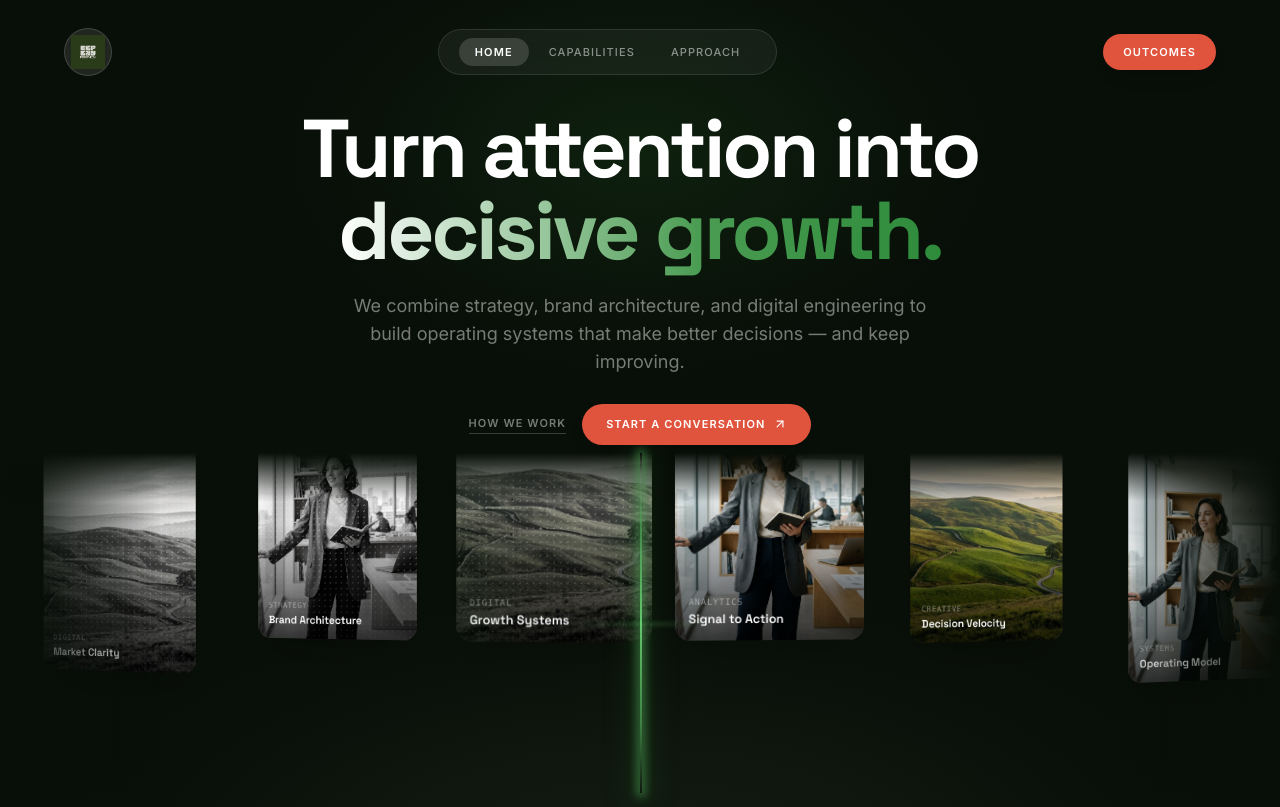
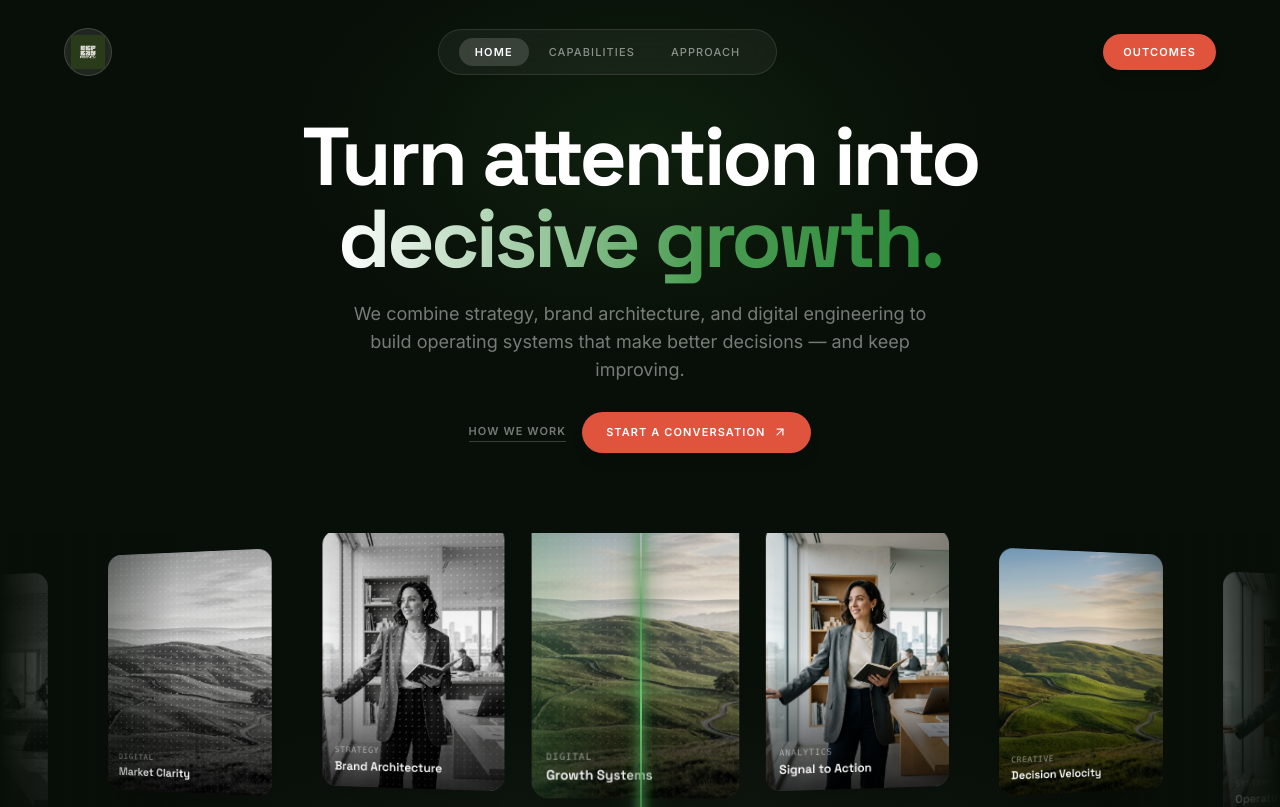
Before and after one commit to Dinushastargirl/replayagency, a Next.js app: page / in a window 1280 px wide. Shown: the top 807 px of the page. Built offline with nearby package versions, Linux system fonts and the light colour scheme.

Commit message:
fix: continuous infinite slideshow loop with zero resets and generous negative space

```diff
--- a/components/hero/PastureHero.tsx
+++ b/components/hero/PastureHero.tsx
@@ -17,163 +17,136 @@ const CARDS = [
   { id: "card-8", img: "/hero-pasture.jpg",      label: "Market Clarity",       tag: "DIGITAL"   },
 ];
 
-// 5 copies — enough to fill any viewport with seamless wrap
-const ALL_CARDS = [...CARDS, ...CARDS, ...CARDS, ...CARDS, ...CARDS];
+// 16 persistent slots (2 full sets of 8) guarantees unbroken, continuous stream with zero gaps
+const M = 16;
+const SLOTS = Array.from({ length: M }, (_, i) => ({
+  slotIndex: i,
+  card: CARDS[i % CARDS.length],
+}));
 
-const CARD_WIDTH  = 200;
+const CARD_WIDTH = 200;
 const CARD_HEIGHT = 280;
-const GAP         = 18;
-const CARD_STRIDE = CARD_WIDTH + GAP;
-const TOTAL_WIDTH = CARDS.length * CARD_STRIDE;
-const SPEED       = 0.55;
-// How high the arc rises at centre (px) — bigger = stronger upward curve
-const ARC_HEIGHT  = 90;
-// Width of the arc spread (half‑width in px from beam centre)
-const ARC_SPREAD  = 680;
-
-// ─── Individual Card ───────────────────────────────────────────────────────────
-function GalleryCard({
-  card,
-  cardLeft,
-  beamX,
-}: {
-  card: (typeof CARDS)[0];
-  cardLeft: number;
-  beamX: number;
-}) {
-  const cardCenter = cardLeft + CARD_WIDTH / 2;
-  const dist       = cardCenter - beamX; // negative = left, positive = right
-
-  // ── Arc: parabola — centre cards highest, edges dip down
-  const normDist  = dist / ARC_SPREAD;                          // −1…+1 at edges
-  const arcY      = ARC_HEIGHT * normDist * normDist - ARC_HEIGHT; // 0 at centre, +ARC_HEIGHT at edges
-
-  // ── Colour reveal (left = B&W, right = colour)
-  const colourT = Math.min(1, Math.max(0, (dist + 120) / 240));
-
-  // ── 3D tilt toward beam
-  const rotateY = Math.max(-22, Math.min(22, dist * 0.065));
-
-  // ── Proximity scale
-  const proximity = Math.max(0, 1 - Math.abs(dist) / 340);
-  const scale     = 0.82 + proximity * 0.22;
-
-  // ── Z‑index: centre cards on top
-  const zIndex = Math.round(proximity * 12);
-
-  return (
-    <div
-      className="absolute top-0 overflow-hidden rounded-2xl shadow-2xl"
-      style={{
-        left:      cardLeft,
-        width:     CARD_WIDTH,
-        height:    CARD_HEIGHT,
-        transform: `perspective(900px) rotateY(${rotateY}deg) translateY(${arcY}px) scale(${scale})`,
-        transition:"transform 0.04s linear",
-        zIndex,
-      }}
-    >
-      {/* Photo */}
-      <div className="absolute inset-0">
-        <Image src={card.img} alt={card.label} fill className="object-cover object-center" sizes="200px" />
-      </div>
-
-      {/* Desaturation (B&W left of beam) */}
-      <div
-        className="absolute inset-0 bg-black mix-blend-color"
-        style={{ opacity: Math.max(0, 1 - colourT) * 0.97 }}
-      />
-
-      {/* Halftone dot matrix */}
-      <div
-        className="absolute inset-0"
-        style={{
-          opacity: Math.max(0, 1 - colourT) * 0.5,
-          backgroundImage: "radial-gradient(circle, rgba(255,255,255,0.55) 1px, transparent 1px)",
-          backgroundSize:  "7px 7px",
-        }}
-      />
-
-      {/* Vignette */}
-      <div className="absolute inset-0 bg-gradient-to-t from-black/75 via-transparent to-black/10" />
-
-      {/* Label */}
-      <div className="absolute bottom-0 left-0 right-0 p-3.5">
-        <div className="text-[9px] font-mono text-white/45 uppercase tracking-widest mb-0.5">{card.tag}</div>
-        <div className="text-[13px] font-semibold text-white leading-tight font-display">{card.label}</div>
-      </div>
-
-      {/* Beam glow edge on the card nearest beam */}
-      {Math.abs(dist) < 150 && (
-        <div
-          className="absolute inset-0 pointer-events-none"
-          style={{
-            background: `linear-gradient(${dist < 0 ? "270deg" : "90deg"}, transparent 60%, rgba(45,100,50,${0.22 * (1 - Math.abs(dist) / 150)}) 100%)`,
-          }}
-        />
-      )}
-    </div>
-  );
-}
+const CARD_STRIDE = 224;
+const TOTAL_WIDTH = M * CARD_STRIDE; // 3584px
+const X_MIN = -CARD_STRIDE * 2; // -448px (off-screen left buffer)
+const SPEED = 0.75; // Continuous smooth speed
+const BASE_Y = 24; // Baseline vertical position
 
 // ─── Main Component ────────────────────────────────────────────────────────────
 export function PastureHero() {
-  const animRef      = useRef<number>(0);
-  const offsetRef    = useRef(0);
-  const [offset, setOffset] = useState(0);
-  const [beamX, setBeamX]   = useState(0);
   const containerRef = useRef<HTMLDivElement>(null);
+  const cardRefs = useRef<(HTMLDivElement | null)[]>([]);
+  const offsetRef = useRef(0);
+  const [beamX, setBeamX] = useState(720);
 
-  // Centre beam on resize
+  // Resize handler for central beam
   useEffect(() => {
     const update = () => {
-      if (containerRef.current) setBeamX(containerRef.current.clientWidth / 2);
+      if (containerRef.current) {
+        setBeamX(containerRef.current.clientWidth / 2);
+      }
     };
     update();
     window.addEventListener("resize", update);
     return () => window.removeEventListener("resize", update);
   }, []);
 
-  // Auto-scroll loop — left → right
+  // ─── Truly Infinite Continuous Scroll Loop ───────────────────────────────────
   useEffect(() => {
-    const loop = () => {
-      offsetRef.current += SPEED;
-      if (offsetRef.current >= TOTAL_WIDTH) offsetRef.current -= TOTAL_WIDTH;
-      setOffset(offsetRef.current);
-      animRef.current = requestAnimationFrame(loop);
+    let animId: number;
+    let lastTime = performance.now();
+
+    const loop = (now: number) => {
+      const dt = Math.min((now - lastTime) / 1000, 0.1);
+      lastTime = now;
+
+      // Continuous offset (moves cards left -> right)
+      offsetRef.current = (offsetRef.current + SPEED * (dt * 60)) % TOTAL_WIDTH;
+
+      const W = containerRef.current?.clientWidth ?? 1440;
+      const bX = W / 2;
+
+      // Update all 16 slots directly on DOM (hardware accelerated translate3d, zero React re-render lag)
+      cardRefs.current.forEach((el, k) => {
+        if (!el) return;
+
+        // Modulo wrap: maps each card into [X_MIN, X_MIN + TOTAL_WIDTH)
+        let pos = (k * CARD_STRIDE + offsetRef.current - X_MIN) % TOTAL_WIDTH;
+        if (pos < 0) pos += TOTAL_WIDTH;
+        const left = pos + X_MIN;
+
+        // Hide cards that are far off-screen to save GPU
+        if (left < -CARD_WIDTH - 120 || left > W + 120) {
+          el.style.display = "none";
+          return;
+        }
+
+        el.style.display = "block";
+        const cardCenter = left + CARD_WIDTH / 2;
+        const dist = cardCenter - bX; // negative = left of beam, positive = right of beam
+
+        // 3D Parabola Arc: peak at center, gentle dip down at sides
+        const normDist = dist / 680;
+        const arcY = 44 * normDist * normDist - 44;
+
+        // 3D Tilt toward center beam
+        const rotateY = Math.max(-18, Math.min(18, dist * 0.055));
+
+        // Proximity scale
+        const proximity = Math.max(0, 1 - Math.abs(dist) / 380);
+        const scale = 0.86 + proximity * 0.18;
+
+        // Center cards always overlap outer cards
+        el.style.zIndex = `${Math.round(proximity * 25) + 1}`;
+
+        // Hardware-accelerated 3D transform
+        el.style.transform = `translate3d(${left}px, ${BASE_Y + arcY}px, 0) perspective(900px) rotateY(${rotateY}deg) scale(${scale})`;
+
+        // Dynamic Color Reveal:
+        // Left of beam (dist < -70) = Black & White + Halftone dot matrix
+        // Transition zone (-70 to +70) = Crossfade
+        // Right of beam (dist > +70) = Full Color
+        const colourT = Math.min(1, Math.max(0, (dist + 70) / 140));
+        const bwOverlay = el.querySelector(".bw-overlay") as HTMLElement | null;
+        const halftoneOverlay = el.querySelector(".halftone-overlay") as HTMLElement | null;
+        const beamGlow = el.querySelector(".beam-glow") as HTMLElement | null;
+
+        if (bwOverlay) {
+          bwOverlay.style.opacity = `${Math.max(0, 1 - colourT) * 0.98}`;
+        }
+        if (halftoneOverlay) {
+          halftoneOverlay.style.opacity = `${Math.max(0, 1 - colourT) * 0.55}`;
+        }
+        if (beamGlow) {
+          const glowAlpha = Math.abs(dist) < 140 ? 0.3 * (1 - Math.abs(dist) / 140) : 0;
+          beamGlow.style.opacity = `${glowAlpha}`;
+          beamGlow.style.background = `linear-gradient(${dist < 0 ? "270deg" : "90deg"}, transparent 60%, rgba(74,156,82,0.85) 100%)`;
+        }
+      });
+
+      animId = requestAnimationFrame(loop);
     };
-    animRef.current = requestAnimationFrame(loop);
-    return () => cancelAnimationFrame(animRef.current);
+
+    animId = requestAnimationFrame(loop);
+    return () => cancelAnimationFrame(animId);
   }, []);
-
-  // Compute visible card positions
-  // Anchor startX two full-sets to the LEFT of the viewport.
-  // As offset grows 0 → TOTAL_WIDTH the second set scrolls across the
-  // viewport, then the wrap subtracts TOTAL_WIDTH and the cycle repeats
-  // with zero visible jump because the surrounding copies fill the gap.
-  const getCardPositions = () => {
-    const W = containerRef.current?.clientWidth ?? 1440;
-    const startX = -TOTAL_WIDTH * 2;
-    return ALL_CARDS.flatMap((card, i) => {
-      const left = startX + i * CARD_STRIDE + offset;
-      // render cards slightly beyond both edges so there's never a bare strip
-      return left > -CARD_WIDTH - 80 && left < W + 80 ? [{ card, left }] : [];
-    });
-  };
 
   return (
     <section
       ref={containerRef}
-      className="relative w-full min-h-screen overflow-hidden flex flex-col select-none"
-      style={{ background: "#080E08" }}
+      className="relative w-full overflow-hidden flex flex-col select-none"
+      style={{ background: "#080E08", minHeight: "100vh" }}
     >
       {/* ── Ambient glow: green ─────────────────────────────────────────────── */}
       <div className="absolute inset-0 z-0 pointer-events-none">
         <div
           className="absolute"
           style={{
-            top: "-8%", left: "50%", transform: "translateX(-50%)",
-            width: "55vw", height: "55vh",
+            top: "-8%",
+            left: "50%",
+            transform: "translateX(-50%)",
+            width: "55vw",
+            height: "55vh",
             background: "radial-gradient(ellipse, rgba(31,80,31,0.28) 0%, transparent 70%)",
           }}
         />
@@ -194,24 +167,34 @@ export function PastureHero() {
         </Link>
 
         <nav className="hidden md:flex items-center gap-1 bg-white/5 backdrop-blur-xl border border-white/10 rounded-full px-5 py-2">
-          <Link href="/"       className="text-[11px] uppercase tracking-widest font-semibold text-white px-4 py-1.5 rounded-full bg-white/15">HOME</Link>
-          <Link href="#system" className="text-[11px] uppercase tracking-widest font-medium text-white/50 hover:text-white px-4 py-1.5 rounded-full hover:bg-white/10 transition-all">CAPABILITIES</Link>
-          <Link href="#work"   className="text-[11px] uppercase tracking-widest font-medium text-white/50 hover:text-white px-4 py-1.5 rounded-full hover:bg-white/10 transition-all">APPROACH</Link>
+          <Link href="/" className="text-[11px] uppercase tracking-widest font-semibold text-white px-4 py-1.5 rounded-full bg-white/15">
+            HOME
+          </Link>
+          <Link href="#system" className="text-[11px] uppercase tracking-widest font-medium text-white/50 hover:text-white px-4 py-1.5 rounded-full hover:bg-white/10 transition-all">
+            CAPABILITIES
+          </Link>
+          <Link href="#work" className="text-[11px] uppercase tracking-widest font-medium text-white/50 hover:text-white px-4 py-1.5 rounded-full hover:bg-white/10 transition-all">
+            APPROACH
+          </Link>
         </nav>
 
-        <Link href="/contact" className="inline-flex items-center gap-2 bg-[#E0533C] hover:bg-[#c94530] text-white px-5 py-2.5 rounded-full text-[11px] font-bold tracking-widest uppercase transition-all duration-300 shadow-lg hover:scale-105">
+        <Link
+          href="/contact"
+          className="inline-flex items-center gap-2 bg-[#E0533C] hover:bg-[#c94530] text-white px-5 py-2.5 rounded-full text-[11px] font-bold tracking-widest uppercase transition-all duration-300 shadow-lg hover:scale-105"
+        >
           OUTCOMES
         </Link>
       </div>
 
-      {/* ── Hero text ─────────────────────────────────────────────────────────── */}
-      <div className="relative z-20 flex flex-col items-center justify-center text-center px-6 pt-8 pb-2">
-        {/* Headline — original text */}
+      {/* ── Hero text & CTAs ──────────────────────────────────────────────────── */}
+      {/* pb-8 and mb-10/mb-16 create guaranteed negative space between buttons & slideshow */}
+      <div className="relative z-20 flex flex-col items-center justify-center text-center px-6 pt-6 sm:pt-10 pb-6 mb-8 sm:mb-12 md:mb-14">
         <h1
           className="font-display font-bold text-5xl sm:text-7xl md:text-[82px] tracking-[-0.04em] leading-[1.0] text-white max-w-4xl"
           style={{ animation: "heroFade 1s cubic-bezier(0.16,1,0.3,1) 0.1s both" }}
         >
-          Turn attention into<br />
+          Turn attention into
+          <br />
           <span
             style={{
               background: "linear-gradient(90deg, #ffffff 0%, #4a9c52 60%, #2D8B3A 100%)",
@@ -231,80 +214,148 @@ export function PastureHero() {
           operating systems that make better decisions — and keep improving.
         </p>
 
+        {/* CTA Buttons */}
         <div
           className="mt-7 flex items-center gap-4"
           style={{ animation: "heroFade 1s cubic-bezier(0.16,1,0.3,1) 0.5s both" }}
         >
-          <Link href="#work" className="text-[11px] font-semibold tracking-widest uppercase text-white/45 hover:text-white border-b border-white/20 hover:border-white pb-0.5 transition-all">
+          <Link
+            href="#work"
+            className="text-[11px] font-semibold tracking-widest uppercase text-white/45 hover:text-white border-b border-white/20 hover:border-white pb-0.5 transition-all"
+          >
             HOW WE WORK
           </Link>
-          <Link href="/contact" className="inline-flex items-center gap-2 bg-[#E0533C] hover:bg-[#c94530] text-white px-6 py-3 rounded-full text-[11px] font-bold tracking-widest uppercase transition-all duration-300 shadow-lg hover:scale-105">
+          <Link
+            href="/contact"
+            className="inline-flex items-center gap-2 bg-[#E0533C] hover:bg-[#c94530] text-white px-6 py-3 rounded-full text-[11px] font-bold tracking-widest uppercase transition-all duration-300 shadow-lg hover:scale-105"
+          >
             START A CONVERSATION <ArrowUpRight className="w-3.5 h-3.5" />
           </Link>
         </div>
       </div>
 
-      {/* ── Card gallery ─────────────────────────────────────────────────────── */}
-      {/*  flex-1 pushes this to consume remaining space → cards sit in middle  */}
+      {/* ── Negative Space & Card Gallery Container ─────────────────────────── */}
       <div
-        className="relative z-10 flex-1 flex items-center pt-12"
-        style={{ perspective: "1100px", perspectiveOrigin: "50% 100%", minHeight: 340 }}
+        className="relative z-10 w-full flex-1 flex flex-col justify-start overflow-hidden pb-8"
+        style={{ perspective: "1100px", perspectiveOrigin: "50% 100%", minHeight: 350 }}
       >
-        {/* Left fade */}
-        <div className="absolute top-0 left-0 bottom-0 w-40 z-20 pointer-events-none"
-          style={{ background: "linear-gradient(90deg, #080E08 0%, transparent 100%)" }} />
-        {/* Right fade */}
-        <div className="absolute top-0 right-0 bottom-0 w-40 z-20 pointer-events-none"
-          style={{ background: "linear-gradient(270deg, #080E08 0%, transparent 100%)" }} />
-        {/* Top fade */}
-        <div className="absolute top-0 left-0 right-0 h-12 z-20 pointer-events-none"
-          style={{ background: "linear-gradient(180deg, #080E08 0%, transparent 100%)" }} />
+        {/* Left & Right Edge Vignette Fades */}
+        <div
+          className="absolute top-0 left-0 bottom-0 w-44 z-20 pointer-events-none"
+          style={{ background: "linear-gradient(90deg, #080E08 0%, transparent 100%)" }}
+        />
+        <div
+          className="absolute top-0 right-0 bottom-0 w-44 z-20 pointer-events-none"
+          style={{ background: "linear-gradient(270deg, #080E08 0%, transparent 100%)" }}
+        />
 
-        {/* ── GREEN beam ── */}
+        {/* ── Central GREEN Beam ──────────────────────────────────────────────── */}
         <div
           className="absolute top-0 bottom-0 z-30 pointer-events-none"
           style={{
-            left:       beamX,
-            width:      2,
-            background: "linear-gradient(180deg, transparent 0%, rgba(74,156,82,0.8) 20%, rgba(100,200,110,1) 50%, rgba(74,156,82,0.8) 80%, transparent 100%)",
-            boxShadow:  "0 0 8px 4px rgba(74,156,82,0.55), 0 0 28px 10px rgba(31,80,31,0.3)",
+            left: beamX,
+            width: 2,
+            background:
+              "linear-gradient(180deg, transparent 0%, rgba(74,156,82,0.8) 20%, rgba(100,200,110,1) 50%, rgba(74,156,82,0.8) 80%, transparent 100%)",
+            boxShadow: "0 0 8px 4px rgba(74,156,82,0.55), 0 0 28px 10px rgba(31,80,31,0.3)",
           }}
         />
         {/* Horizontal lens flare at beam midpoint */}
         <div
           className="absolute z-30 pointer-events-none"
           style={{
-            left:   beamX - 70,
-            top:    "50%",
-            width:  140,
+            left: beamX - 70,
+            top: "45%",
+            width: 140,
             height: 2,
             background: "linear-gradient(90deg, transparent, rgba(120,220,130,0.45), transparent)",
             filter: "blur(2px)",
           }}
         />
 
-        {/* Card track */}
-        <div className="absolute inset-0 overflow-hidden">
-          {getCardPositions().map(({ card, left }, idx) => (
-            <GalleryCard key={`${card.id}-${idx}`} card={card} cardLeft={left} beamX={beamX} />
+        {/* ── Continuous Never-Ending Card Track ──────────────────────────────── */}
+        <div className="relative w-full h-[320px] overflow-hidden">
+          {SLOTS.map(({ slotIndex, card }) => (
+            <div
+              key={`card-slot-${slotIndex}`}
+              ref={(el) => {
+                cardRefs.current[slotIndex] = el;
+              }}
+              className="absolute top-0 overflow-hidden rounded-2xl shadow-2xl"
+              style={{
+                width: CARD_WIDTH,
+                height: CARD_HEIGHT,
+                willChange: "transform",
+                left: 0,
+                transform: "translate3d(-9999px, 0, 0)",
+              }}
+            >
+              {/* Vibrant Photo */}
+              <div className="absolute inset-0">
+                <Image
+                  src={card.img}
+                  alt={card.label}
+                  fill
+                  className="object-cover object-center"
+                  sizes="200px"
+                  priority={slotIndex < 8}
+                />
+              </div>
+
+              {/* B&W Desaturation Overlay */}
+              <div className="bw-overlay absolute inset-0 bg-black mix-blend-color pointer-events-none" />
+
+              {/* Halftone Dot Matrix Texture */}
+              <div
+                className="halftone-overlay absolute inset-0 pointer-events-none"
+                style={{
+                  backgroundImage: "radial-gradient(circle, rgba(255,255,255,0.55) 1px, transparent 1px)",
+                  backgroundSize: "7px 7px",
+                }}
+              />
+
+              {/* Subtle Vignette Gradient */}
+              <div className="absolute inset-0 bg-gradient-to-t from-black/80 via-transparent to-black/15 pointer-events-none" />
+
+              {/* Beam Glow Edge on Card Border */}
+              <div className="beam-glow absolute inset-0 pointer-events-none transition-opacity duration-75" />
+
+              {/* Card Tag & Label */}
+              <div className="absolute bottom-0 left-0 right-0 p-3.5 z-10">
+                <div className="text-[9px] font-mono text-white/50 uppercase tracking-widest mb-0.5">
+                  {card.tag}
+                </div>
+                <div className="text-[13px] font-semibold text-white leading-tight font-display">
+                  {card.label}
+                </div>
+              </div>
+            </div>
           ))}
         </div>
       </div>
 
       {/* ── Scroll hint ──────────────────────────────────────────────────────── */}
       <div
-        className="relative z-20 flex items-center justify-center pb-7 pt-3 gap-3"
+        className="relative z-20 flex items-center justify-center pb-6 pt-2 gap-3"
         style={{ animation: "heroFade 1s cubic-bezier(0.16,1,0.3,1) 0.9s both" }}
       >
-        <div className="w-px h-7 bg-gradient-to-b from-transparent to-white/15" />
-        <span className="text-[9px] font-mono text-white/20 uppercase tracking-widest">SCROLL TO EXPLORE</span>
-        <div className="w-px h-7 bg-gradient-to-b from-transparent to-white/15" />
+        <div className="w-px h-6 bg-gradient-to-b from-transparent to-white/15" />
+        <span className="text-[9px] font-mono text-white/20 uppercase tracking-widest">
+          SCROLL TO EXPLORE
+        </span>
+        <div className="w-px h-6 bg-gradient-to-b from-transparent to-white/15" />
       </div>
 
       <style jsx>{`
         @keyframes heroFade {
-          0%   { opacity: 0; transform: translateY(18px); }
-          100% { opacity: 1; transform: translateY(0); }
+          0% {
+            opacity: 0;
+            transform: translateY(18px);
+          }
+          100% {
+            opacity: 1;
+            transform: translateY(0);
+          }
         }
       `}</style>
     </section>
```
